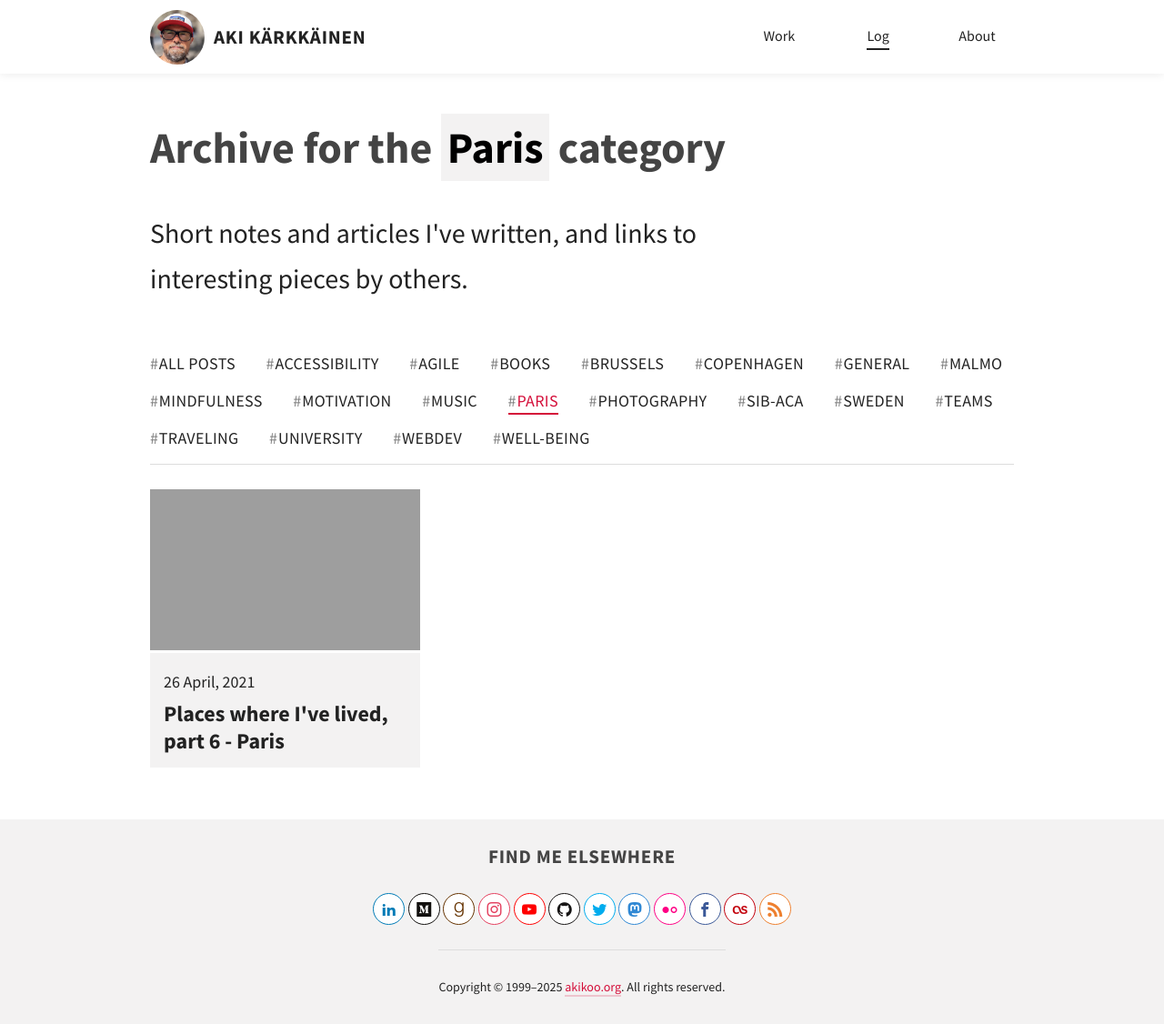
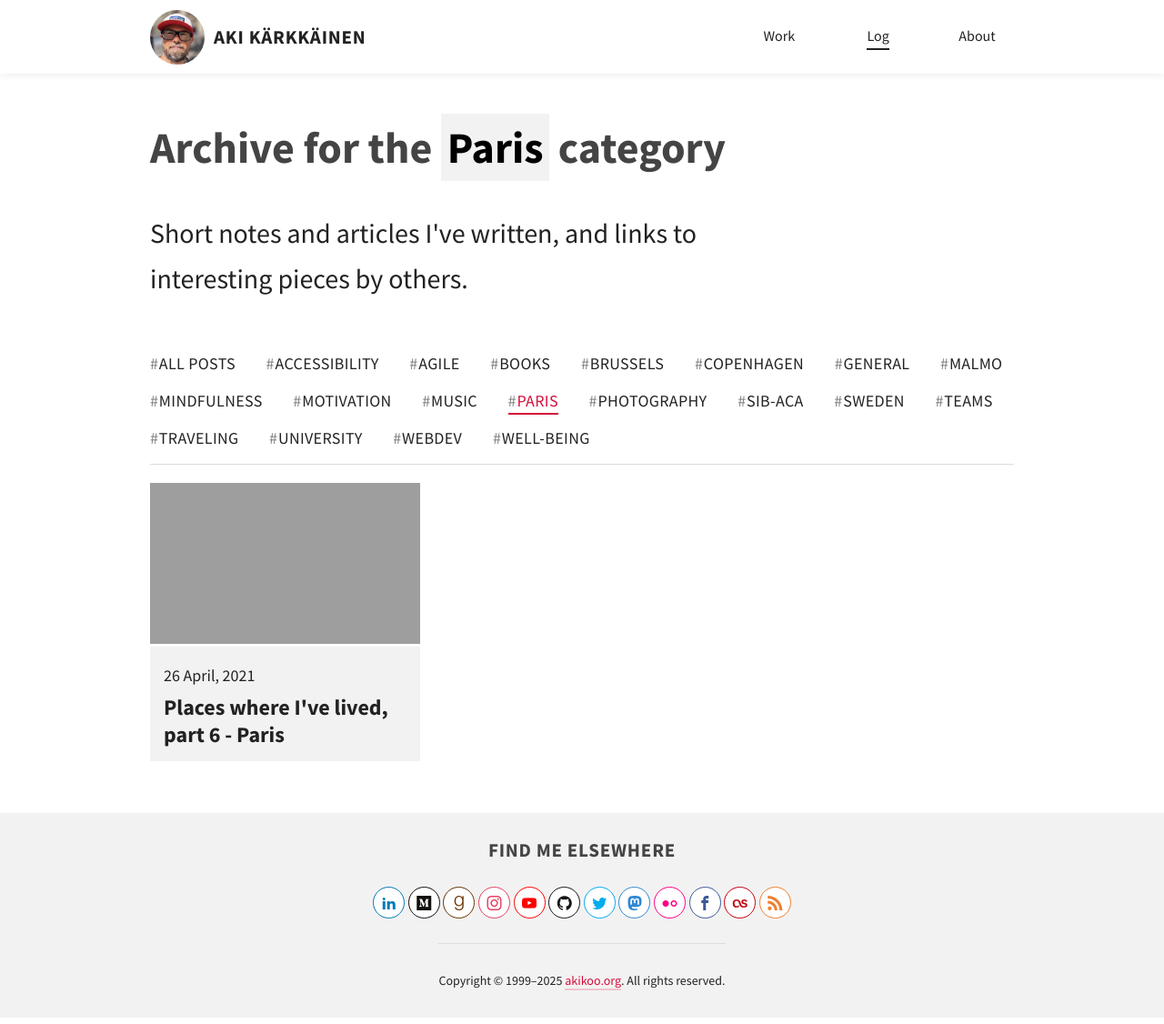
Before and after one commit to akikoo/akikoo.github.io, a Jekyll site: the page built from _category/paris.html, in a window 1280 px wide and 1126 px high. Shown: the whole window at 91% size. Built offline with Jekyll 4.4.1, drawn with Linux system fonts in a browser that asks for light colours; some web fonts are replaced; grey boxes are pictures that could not be loaded.

Commit message:
Adjust post collection spacings

```diff
--- a/_sass/components/modules/_article.scss
+++ b/_sass/components/modules/_article.scss
@@ -8,7 +8,8 @@
 .h-entry {
   &--in-collection {
     background: $color-background;
-    padding: $gutter;
+    padding: 0 0 $gutter;
+    margin: $gutter;
     position: relative;
 
     display: flex;
@@ -17,6 +18,7 @@
 
     @include respond-to($breakpoint-small) {
       padding: 0;
+      margin: 0;
     }
 
     .e-content {
@@ -111,13 +113,13 @@
     flex: 0 0 100%;
     display: flex;
     word-break: break-word;
-    margin: 0 0 $gutter;
+    margin: 0;
   }
 
   @include respond-to($breakpoint-small) {
     &__item {
       flex: 0 0 calc(50% - #{$gutter * 2});
-      margin: $gutter $gutter $gutter * 2;
+      margin: $gutter;
     }
   }
 
@@ -125,7 +127,7 @@
     &__item {
       flex: 0 0 calc(33.3333% - #{$gutter * 2});
       margin: 0 $gutter;
-      margin: $gutter/2 $gutter $gutter * 2;
+      margin: 0 $gutter $gutter * 2;
     }
   }
 
```
